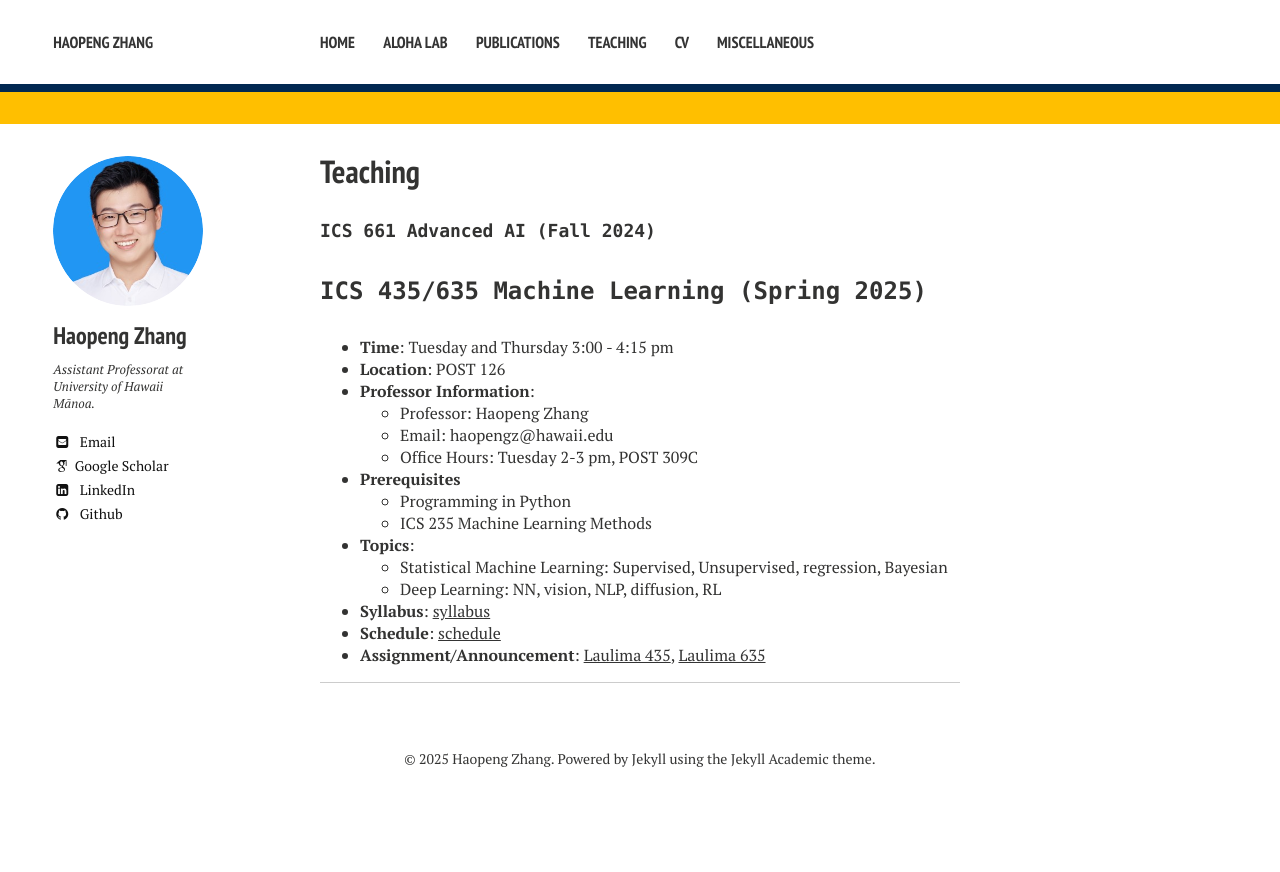
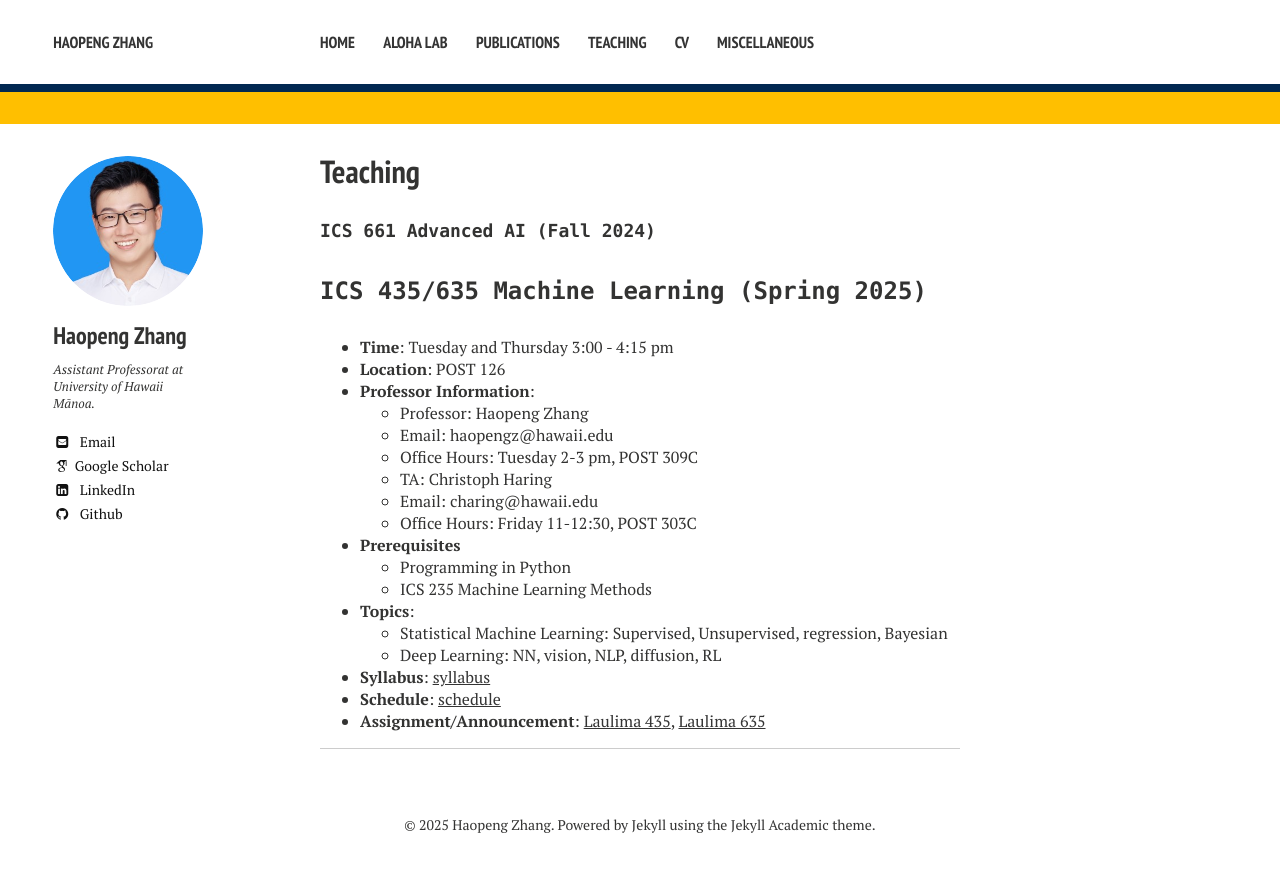
Before and after one commit to hpzhang94/hpzhang94.github.io, a Jekyll site: the page built from teaching.md, in a window 1280 px wide. Shown: the top 872 px of the page. Built offline with Jekyll 4.4.1, drawn with Linux system fonts in a browser that asks for light colours; nearby versions of some CDN libraries; some web fonts are replaced.

Commit message:
Update teaching.md

```diff
--- a/teaching.md
+++ b/teaching.md
@@ -12,6 +12,9 @@ layout: page
   - Professor: Haopeng Zhang
   - Email: haopengz@hawaii.edu
   - Office Hours: Tuesday 2-3 pm, POST 309C
+  - TA: Christoph Haring
+  - Email: charing@hawaii.edu
+  - Office Hours: Friday 11-12:30, POST 303C
 - **Prerequisites**
   - Programming in Python
   - ICS 235 Machine Learning Methods
```
